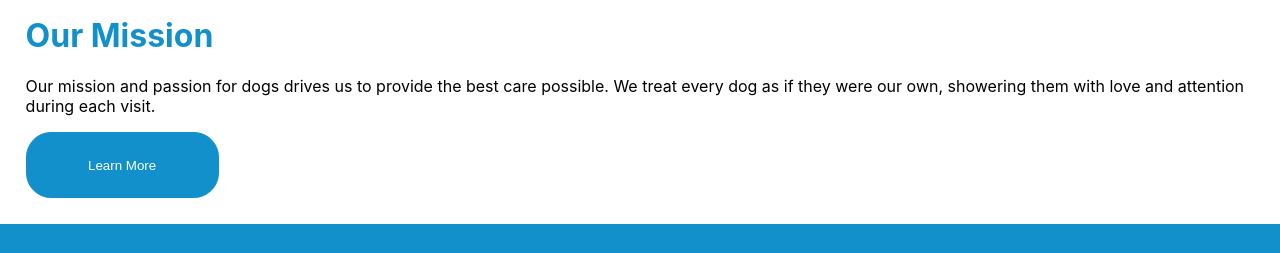
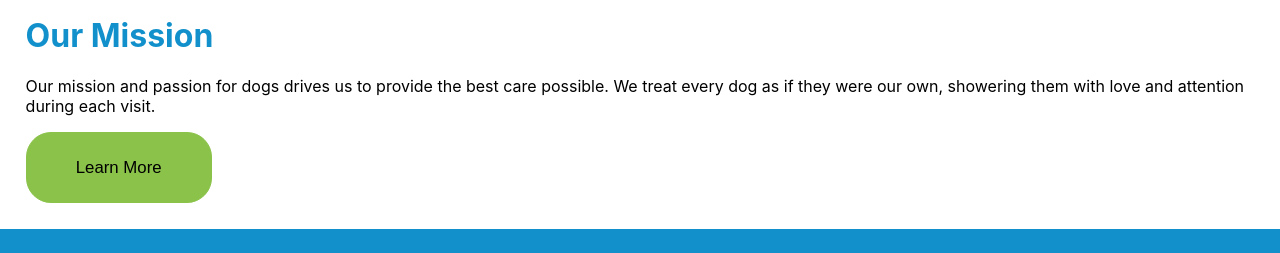
Before and after one commit to Parrasite9/peachyCleanPaws, a React (Create React App) app: page / in a window 1280 px wide. Shown: the part 1840-2093 px from the top of the page. Built offline with nearby package versions, Linux system fonts and the light colour scheme.

Commit message:
media 1000 mission

```diff
--- a/src/css/Home/Mission.css
+++ b/src/css/Home/Mission.css
@@ -28,3 +28,13 @@
         font-size: 2em;
     }
 }
+
+@media (min-width: 1000px) {
+    .mission__learn__more > button {
+        font-size: 1.05em;
+        padding: 2% 4%;
+        background-color: #8BC34A;
+        border: 1px solid #8BC34A;
+        color: black;
+    }
+}
```
